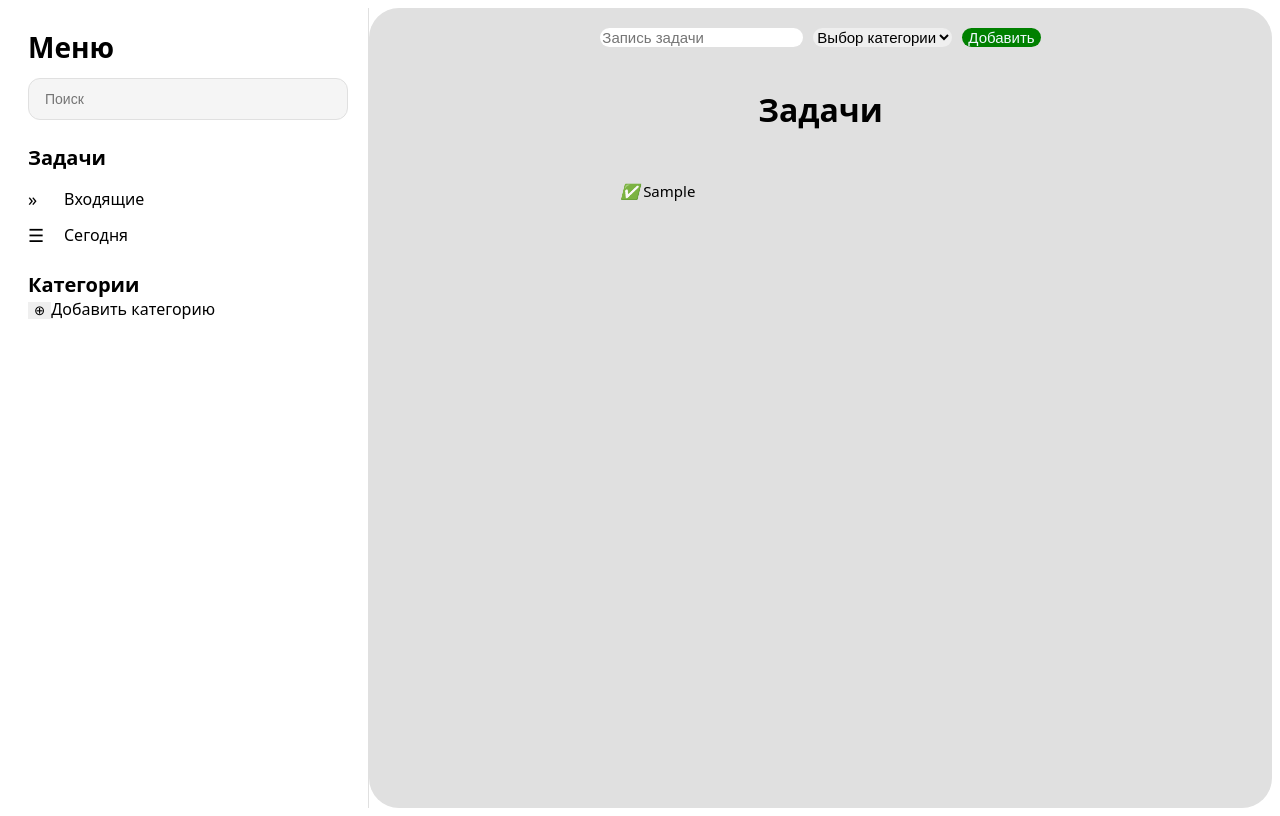
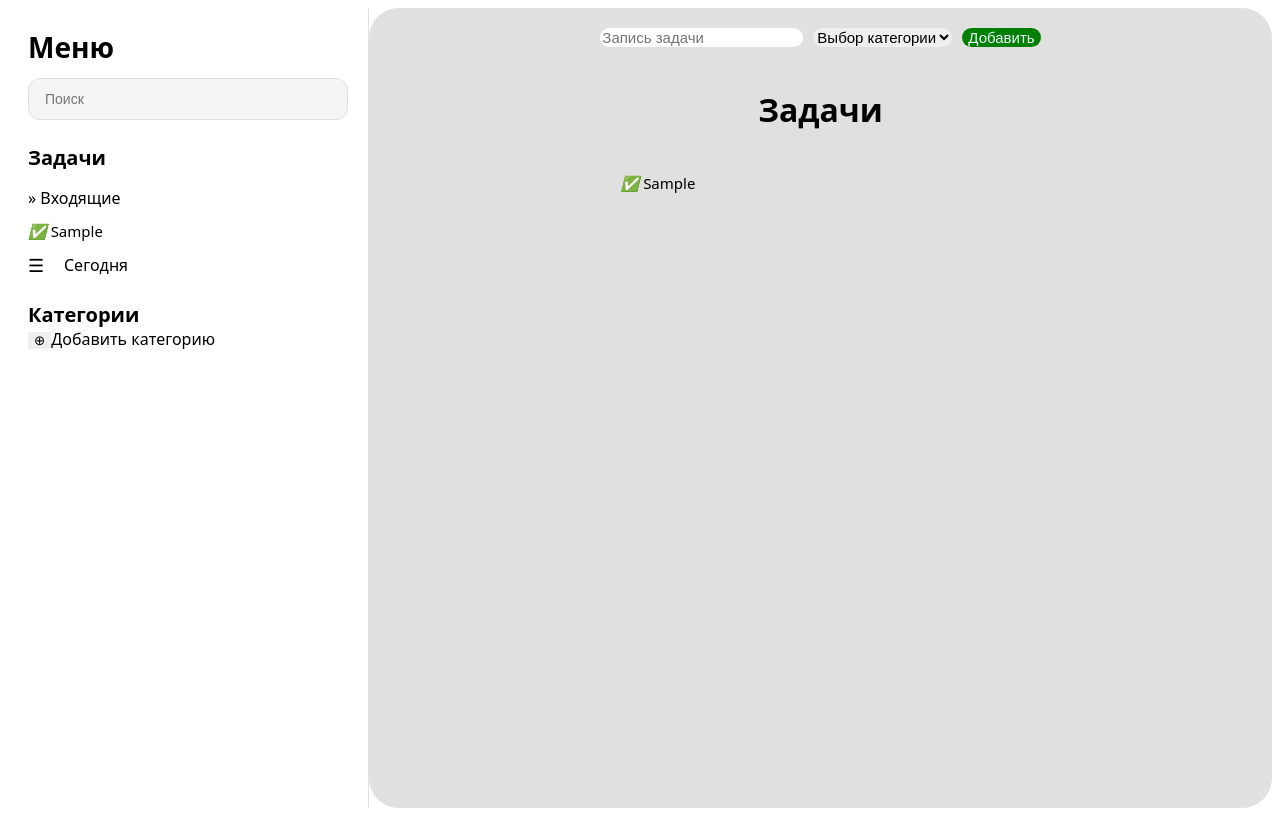
Before and after one commit to Vladimirxs/Todo-list, a React (Vite) app: page / in a window 1280 px wide. Both pictures are taken after typing "Sample" into the empty fields and a click on the button "Добавить". Built offline with nearby package versions, Linux system fonts and the light colour scheme.

Commit message:
incoming

```diff
--- a/src/App.css
+++ b/src/App.css
@@ -84,6 +84,13 @@
   margin-top: 16px;
   opacity: 0.7;
 }
+.category-list {
+  display: flex;
+  align-items: flex-start;
+  flex-direction: column;
+}
+
+
 
 .icon {
   font-size: 18px;
--- a/src/App.jsx
+++ b/src/App.jsx
@@ -7,14 +7,11 @@ import Task from './assets/components/Modal/Task/Task';
 function App() {
   const [OpenMenu, setOpenMenu] = useState(false);
   const [Category, setCategory] = useState([]);
+  const [tasks, setTasks] = useState([]);
 
   function addCategory(newCategory) {
     setCategory([...Category, newCategory]);
   }
-
-
-
-
 
   function toggleMenu()  {
     setOpenMenu(!OpenMenu);
@@ -41,8 +38,19 @@ function App() {
         </div>
 
         <div className='category-list'>
-          <span className="icon">»</span>
-          <span>Входящие</span>
+          <span>» Входящие</span>
+          {tasks.map((task) => (
+                    <div key={task.id} className='category-menu'>
+
+                        {task.name && (
+                            <span>
+                                <i>✅</i> {task.name}
+                            </span>
+
+                        )}
+
+                    </div>
+                ))}
         </div>
 
         <div className='category-item'>
@@ -67,7 +75,12 @@ function App() {
         </div>
         </div>
 
-          <Task categories={Category}/>
+          <Task categories={Category}
+          categories={Category}
+          tasks={tasks}
+          setTasks={setTasks}
+
+          />
 
 
 
--- a/src/assets/components/Modal/Task/Task.jsx
+++ b/src/assets/components/Modal/Task/Task.jsx
@@ -4,12 +4,10 @@ import './Task.css';
 
 
 
-function Task({ categories }) {
+function Task({ categories, tasks, setTasks }) {
     const [select, setSelect] = useState('')
     const [inputValue, setInputValue] = useState('')
-    const [tasks, setTasks] = useState([
-        { id: '', name: '' }
-    ])
+
 
 
     function addBtn() {
@@ -27,8 +25,6 @@ function Task({ categories }) {
     const handleKeyPress = (event) => {
         if (event.key === "Enter") {
             addBtn();
-            setTasks([...tasks, newTask])
-            setInputValue('')
         };
     };
 
```
